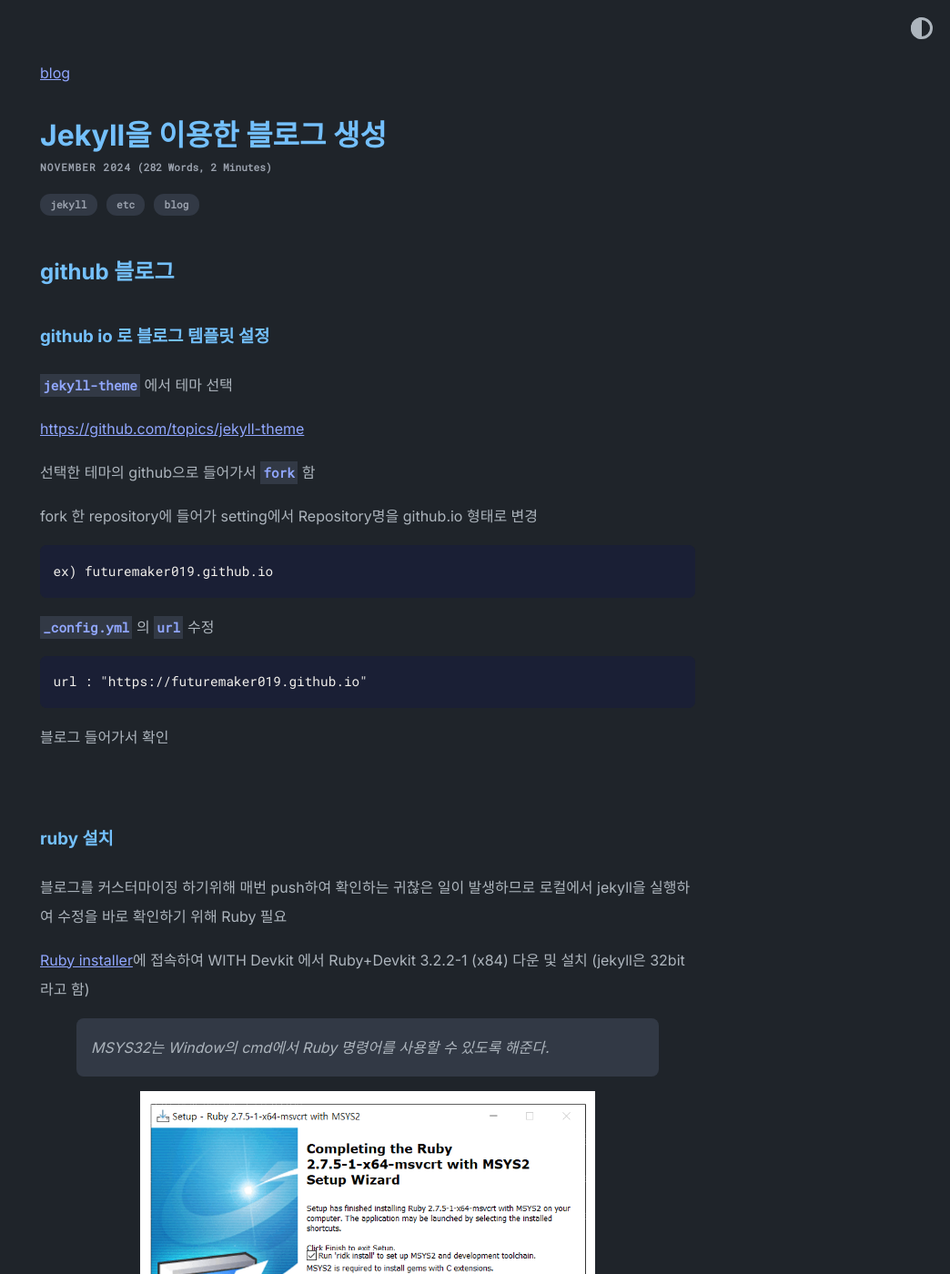
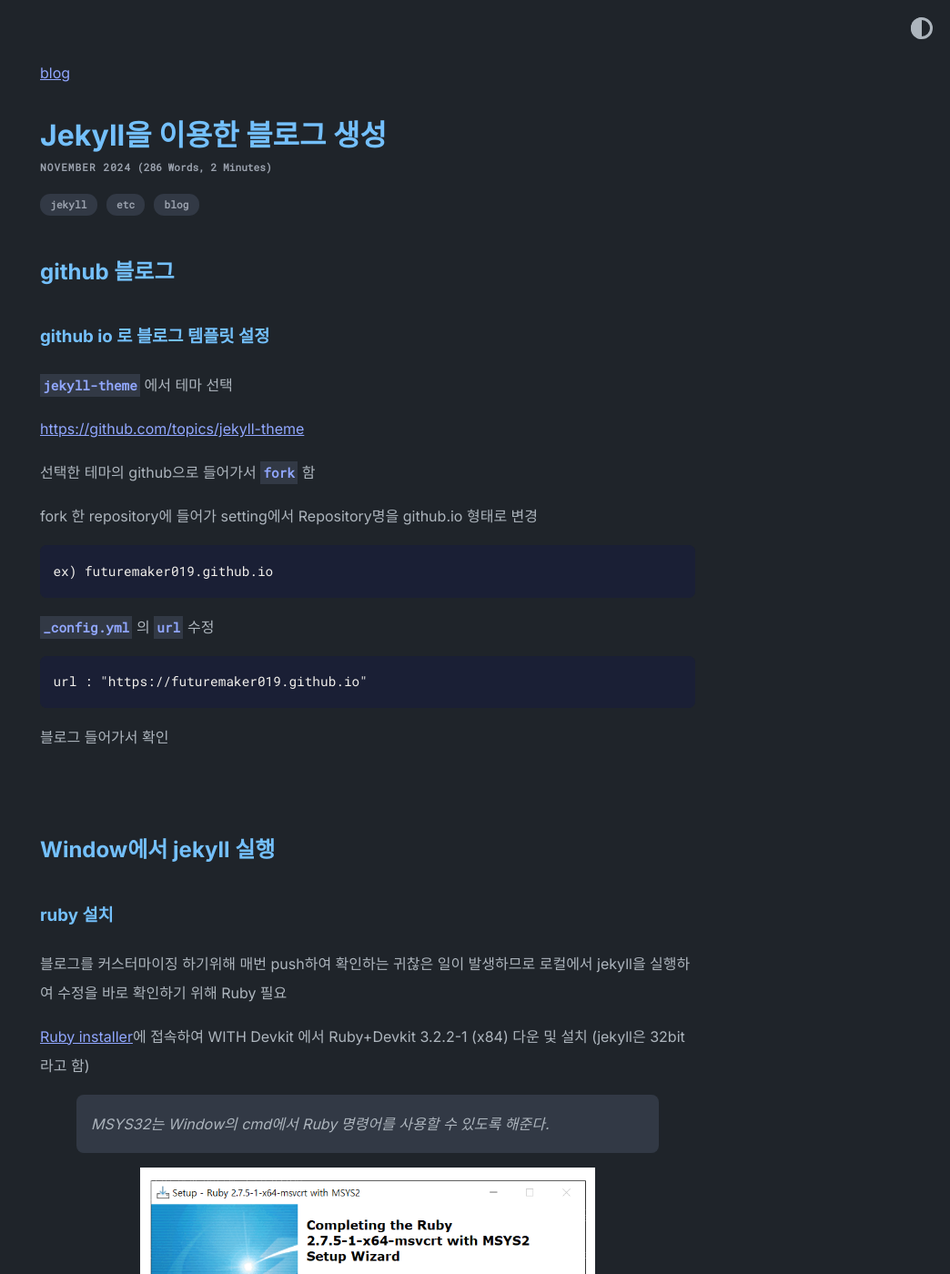
Before and after one commit to futuremaker019/blog, a Jekyll site: the page built from _posts/techBlog/ETC/2024-11-13-Jekyll을 이용한 블로그 생성.md, in a window 1280 px wide and 1400 px high. Shown: the whole window at 91% size, without its empty margins (236-1280 px from the left). Built offline with Jekyll 4.4.1, drawn with Linux system fonts in a browser that asks for light colours; comment, search, counter and statistics services are not loaded.

Commit message:
ETC/jekyll post 수정

```diff
--- a/_posts/techBlog/ETC/2024-11-13-Jekyll을 이용한 블로그 생성.md
+++ b/_posts/techBlog/ETC/2024-11-13-Jekyll을 이용한 블로그 생성.md
@@ -26,6 +26,9 @@ url : "https://futuremaker019.github.io"
 블로그 들어가서 확인
 
 <br>
+
+
+## Window에서 jekyll 실행
 
 ### ruby 설치
 
```
